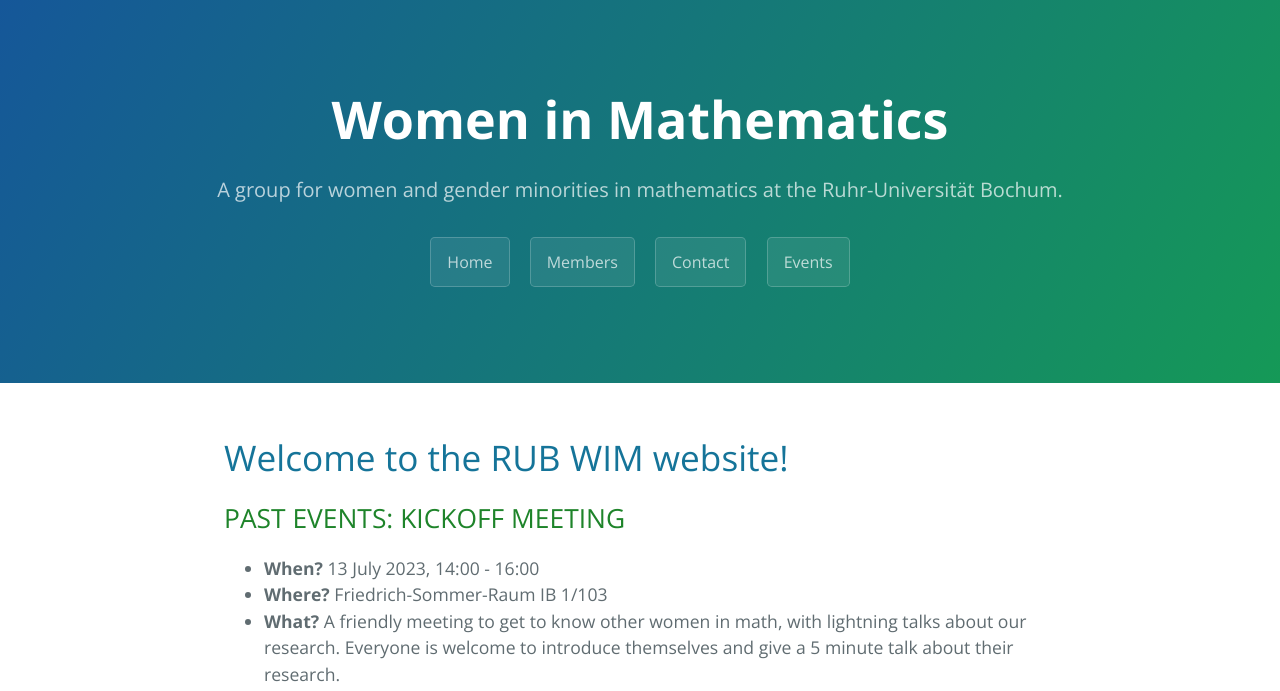
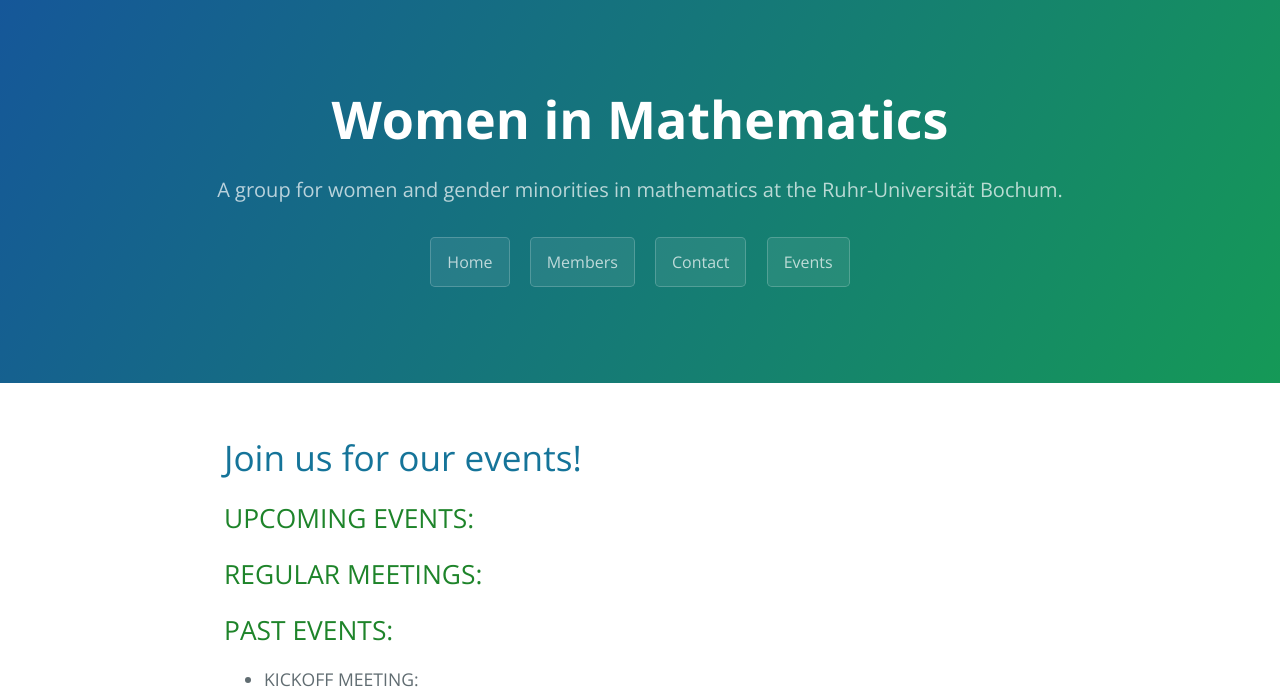
Before and after one commit to rub-wim/rub-wim.github.io, a Jekyll site: the page built from events.md, in a window 1280 px wide. Shown: the top 691 px of the page. Built offline with Jekyll 4.4.1, drawn with Linux system fonts in a browser that asks for light colours.

Commit message:
Update events.md

```diff
--- a/events.md
+++ b/events.md
@@ -18,10 +18,15 @@
   </style>
   </head>
 
-<h1>Welcome to the RUB WIM website!</h1>
+<h1>Join us for our events!</h1>
 
-## PAST EVENTS: KICKOFF MEETING
+## UPCOMING EVENTS:
 
+## REGULAR MEETINGS:
+
+## PAST EVENTS:
+
+- KICKOFF MEETING:
 - **When?** 13 July 2023, 14:00 - 16:00
 - **Where?** Friedrich-Sommer-Raum IB 1/103
 - **What?** A friendly meeting to get to know other women in math, with lightning talks about our research.
```
